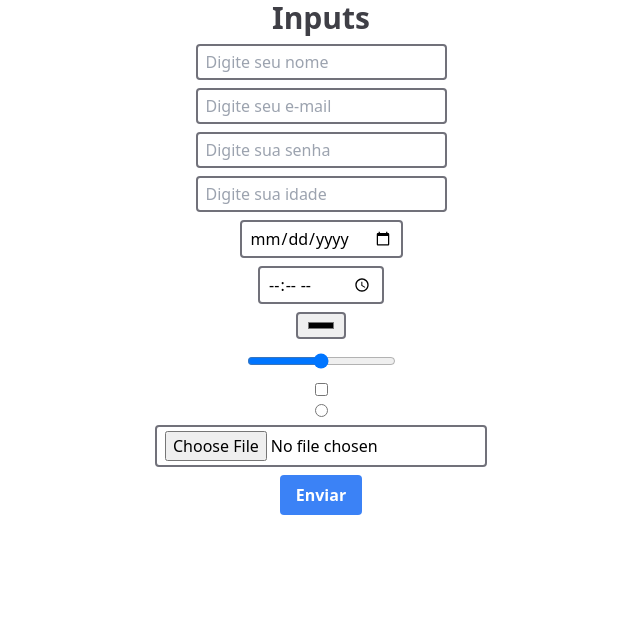
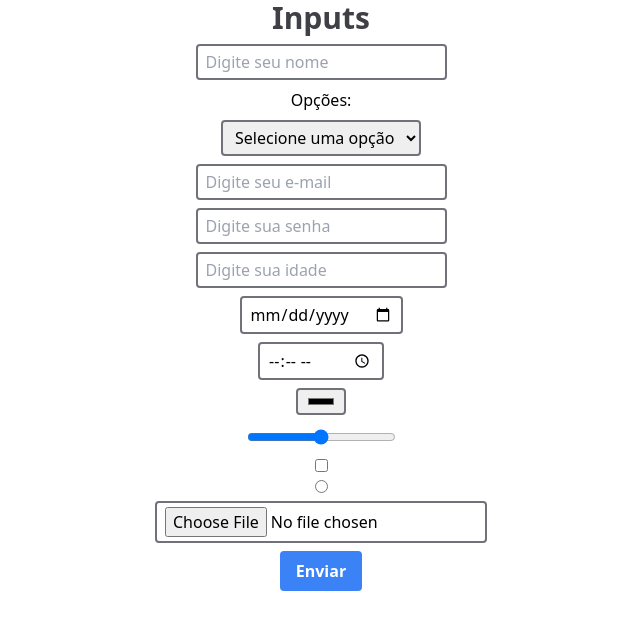
Before and after one commit to alexfilhoo/study-next-js, a Next.js app in the folder primeiroprojeto/: page /inputs/inputs in a window 1280 px wide. Shown: the top 630 px of the page, without its empty margins (319-959 px from the left). Built offline with nearby package versions, Linux system fonts and the light colour scheme.

Commit message:
feat: Select usando map com dados em uma array para renderizar as opções

```diff
--- a/primeiroprojeto/src/pages/inputs/inputs.tsx
+++ b/primeiroprojeto/src/pages/inputs/inputs.tsx
@@ -3,6 +3,9 @@ import { useState } from "react";
 export default function Inputs() {
   const [nome, setNome] = useState<string>("");
   const [email, setEmail] = useState<string>("");
+  const [selected, setSelected] = useState<string>("");
+
+  const options = ["Opção 1", "Opção 2", "Opção 3"];
 
   return (
     <>
@@ -18,6 +21,22 @@ export default function Inputs() {
             value={nome}
             onChange={(e) => setNome(e.target.value)}
           />
+          <div className="flex flex-col text-center gap-2">
+            <label htmlFor="opcoes">Opções:</label>
+            <select
+              className="border-2 border-zinc-500 rounded px-2 py-1"
+              value={selected}
+              onChange={(e) => setSelected(e.target.value)}
+              name="opcoes"
+            >
+              <option value="main">Selecione uma opção</option>
+              {options.map((option) => (
+                <option key={option} value={option}>
+                  {option}
+                </option>
+              ))}
+            </select>
+          </div>
           <input
             type="email"
             placeholder="Digite seu e-mail"
```
